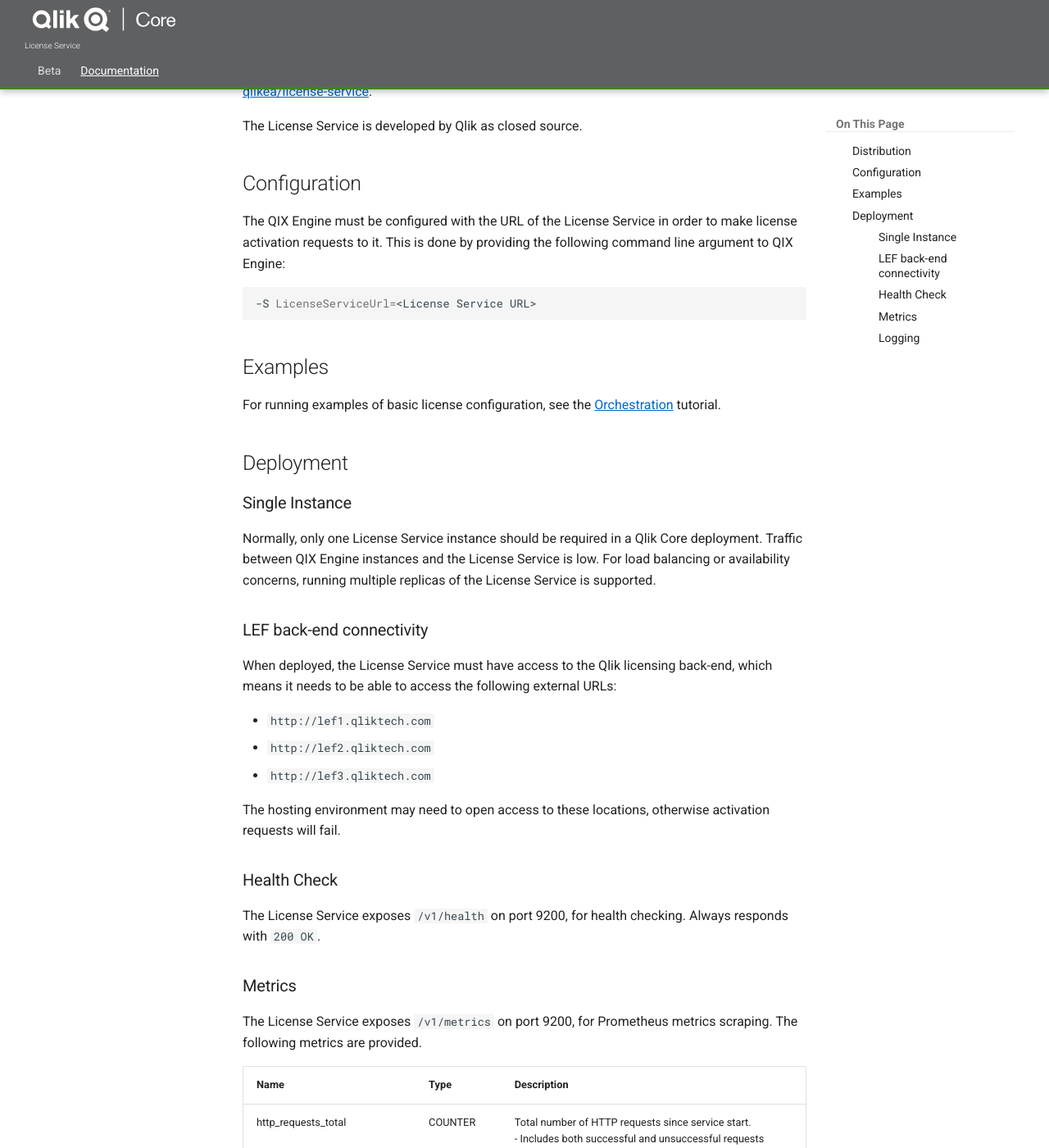
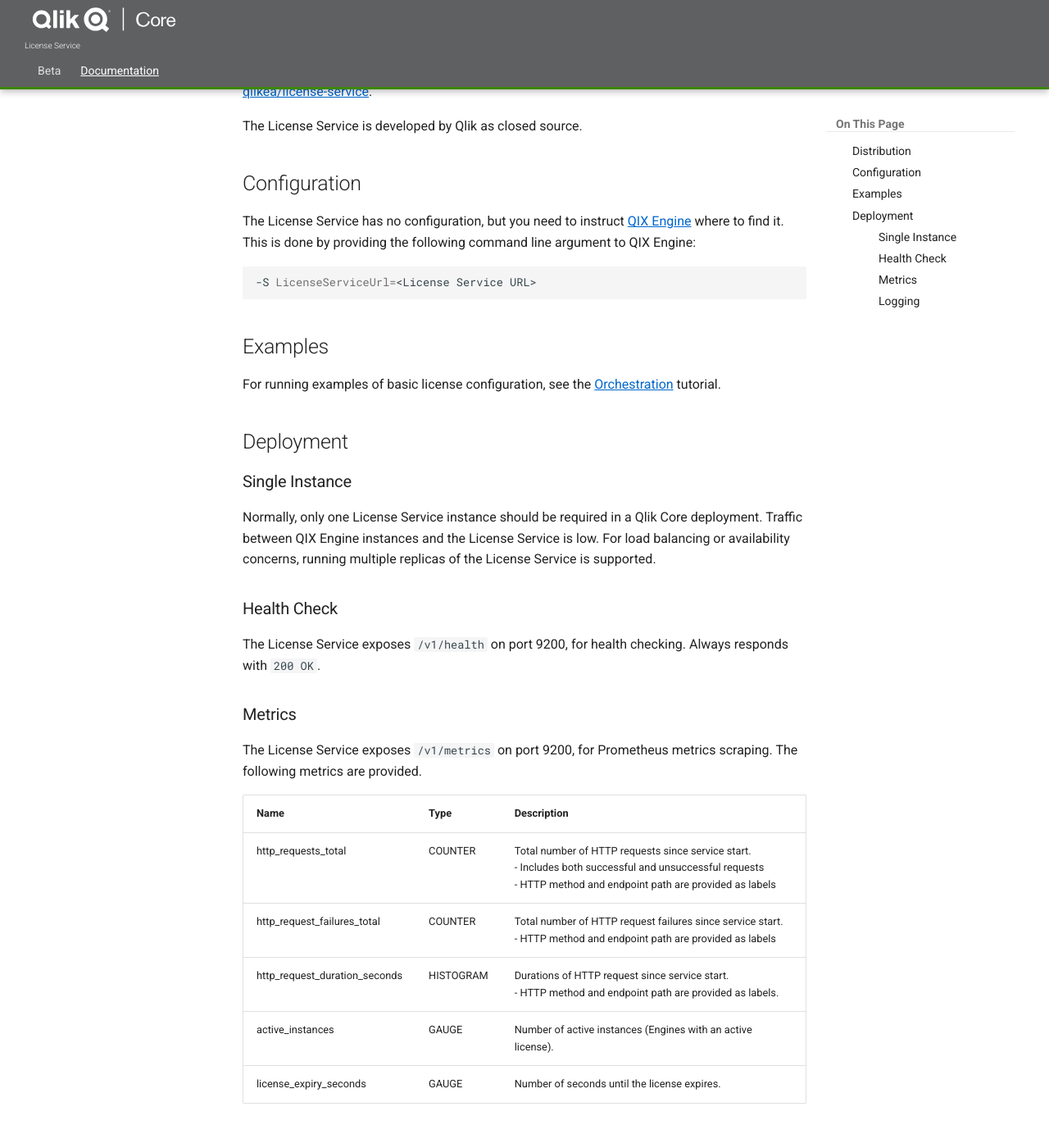
Before and after one commit to qlik-oss/core-website, an MkDocs documentation site: the page built from docs/docs/services/license-service.md, in a window 1280 px wide and 1400 px high, scrolled down 477 px. Shown: the whole window at 82% size. Built offline with MkDocs 1.6.1 and Material for MkDocs 9.7.7, drawn with Linux system fonts in a browser that asks for light colours; old or Windows-style settings are respelled for this version of MkDocs.

Commit message:
Updated license service with up-to-date info (#186)

````diff
--- a/docs/docs/services/license-service.md
+++ b/docs/docs/services/license-service.md
@@ -18,8 +18,8 @@
 
 ## Configuration
 
-The QIX Engine must be configured with the URL of the License Service
-in order to make license activation requests to it.
+The License Service has no configuration, but you need to instruct
+[QIX Engine](./qix-engine/introduction.md) where to find it.
 This is done by providing the following command line argument to QIX Engine:
 
 ```sh
@@ -37,17 +37,6 @@
 Normally, only one License Service instance should be required in a Qlik Core deployment.
 Traffic between QIX Engine instances and the License Service is low.
 For load balancing or availability concerns, running multiple replicas of the License Service is supported.
-
-### LEF back-end connectivity
-
-When deployed, the License Service must have access to the Qlik licensing back-end,
-which means it needs to be able to access the following external URLs:
-
-- `http://lef1.qliktech.com`
-- `http://lef2.qliktech.com`
-- `http://lef3.qliktech.com`
-
-The hosting environment may need to open access to these locations, otherwise activation requests will fail.
 
 ### Health Check
 
````
